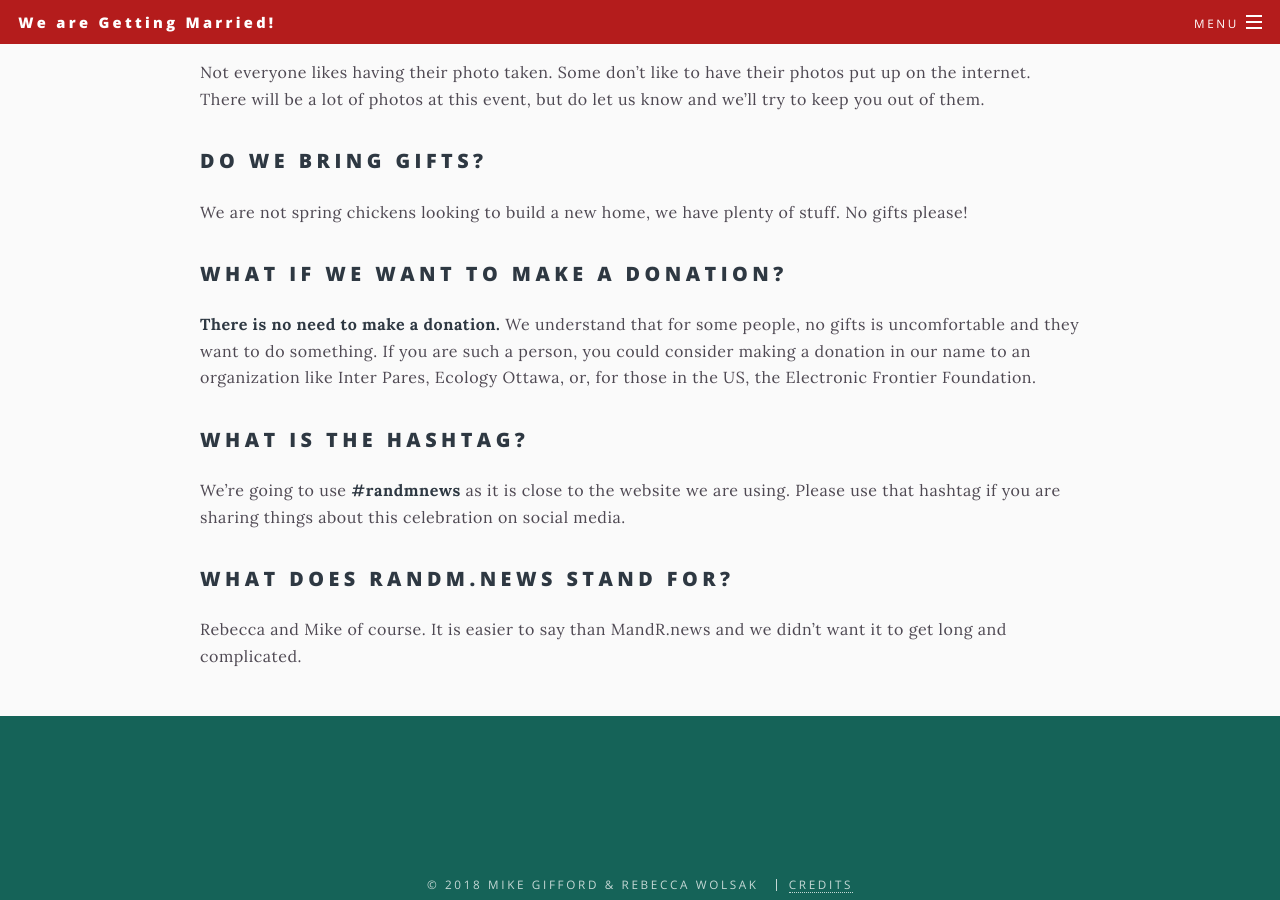
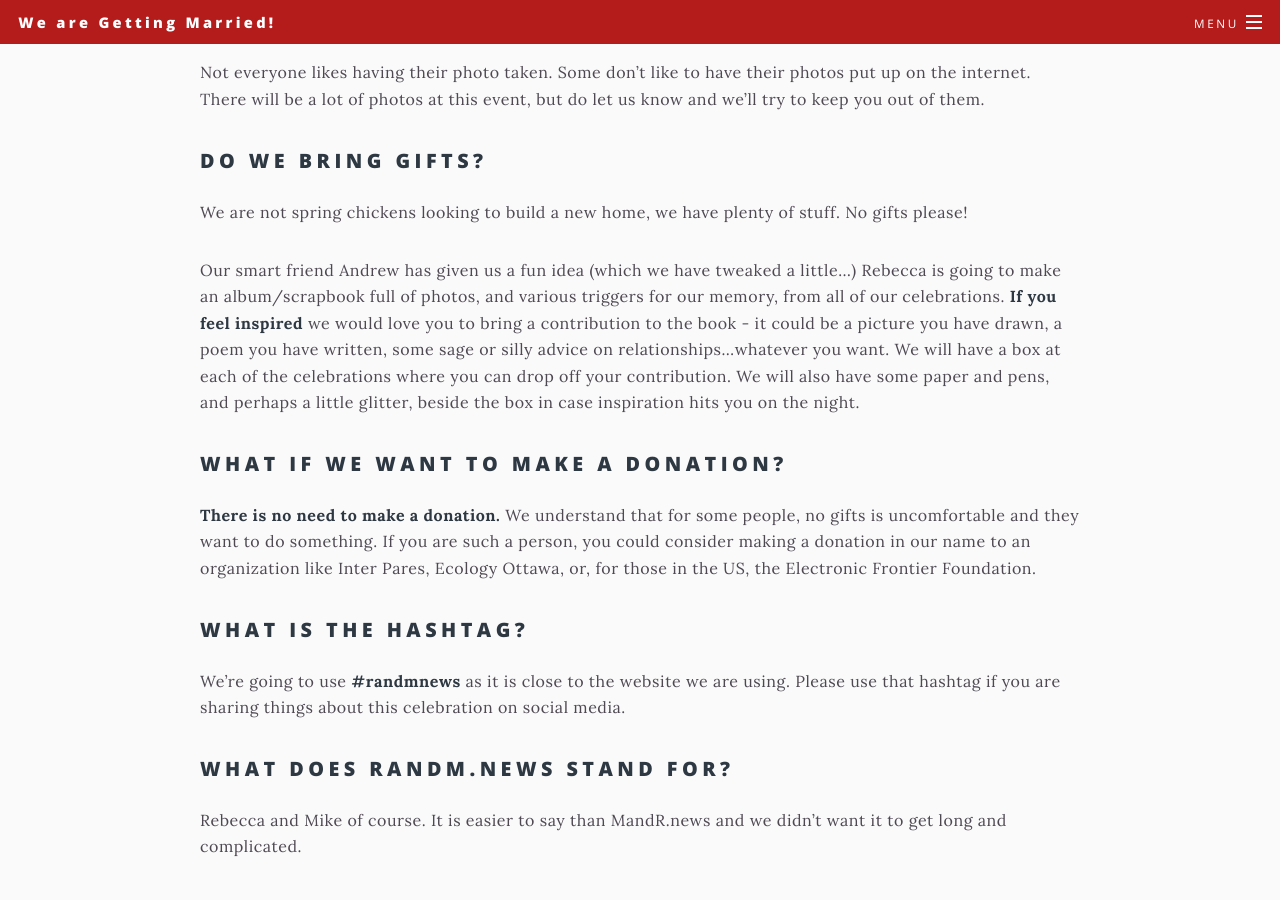
Before and after one commit to mgifford/gifsack-or-wolford, a Jekyll site: the page built from _pages/faq.md, in a window 1280 px wide and 900 px high, scrolled down 2506 px. Built offline with Jekyll 4.4.1, drawn with Linux system fonts in a browser that asks for light colours.

Commit message:
adding box for messages

```diff
--- a/_pages/faq.md
+++ b/_pages/faq.md
@@ -70,6 +70,8 @@ Not everyone likes having their photo taken. Some don't like to have their photo
 
 We are not spring chickens looking to build a new home, we have plenty of stuff. No gifts please!
 
+Our smart friend Andrew has given us a fun idea (which we have tweaked a little...) Rebecca is going to make an album/scrapbook full of photos, and various triggers for our memory, from all of our celebrations. **If you feel inspired** we would love you to bring a contribution to the book - it could be a picture you have drawn, a poem you have written, some sage or silly advice on relationships...whatever you want. We will have a box at each of the celebrations where you can drop off your contribution. We will also have some paper and pens, and perhaps a little glitter, beside the box in case inspiration hits you on the night.
+
 ## What if we want to make a donation?
 
 **There is no need to make a donation.**  We understand that for some people, no gifts is uncomfortable and they want to do something.  If you are such a person, you could consider making a donation in our name to an organization like Inter Pares, Ecology Ottawa, or, for those in the US, the Electronic Frontier Foundation.
```
